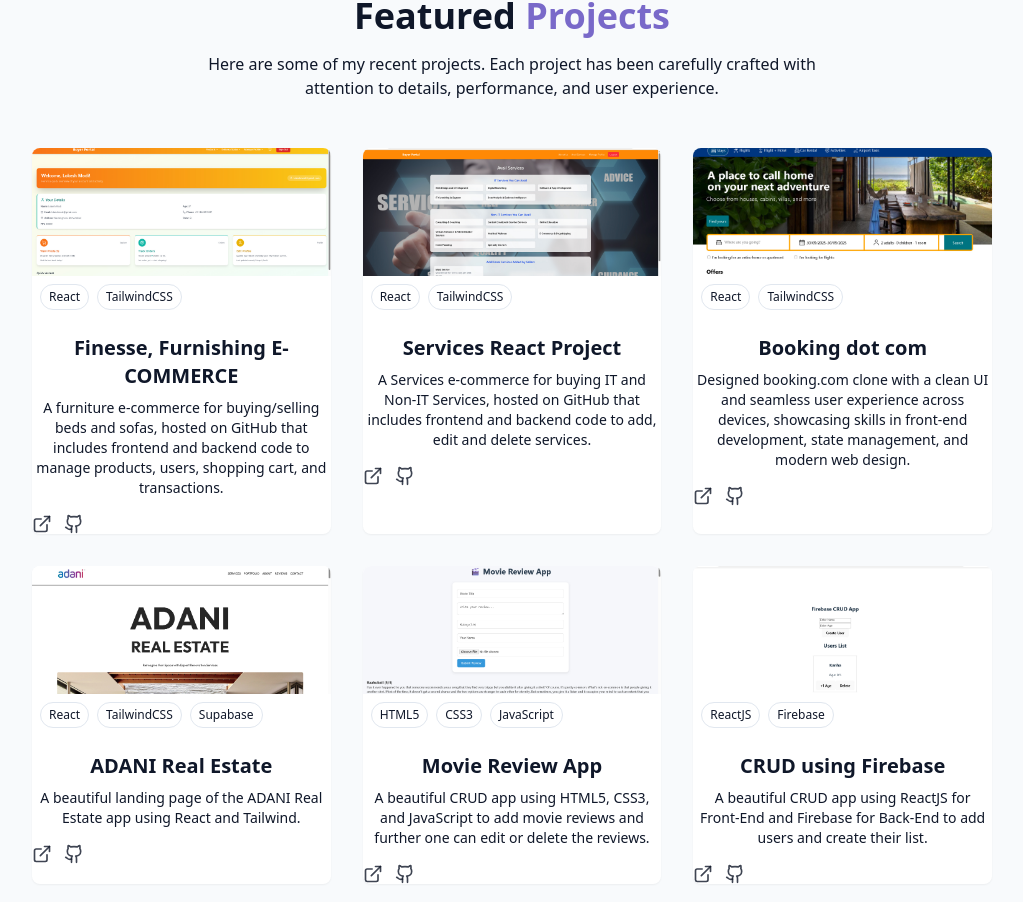
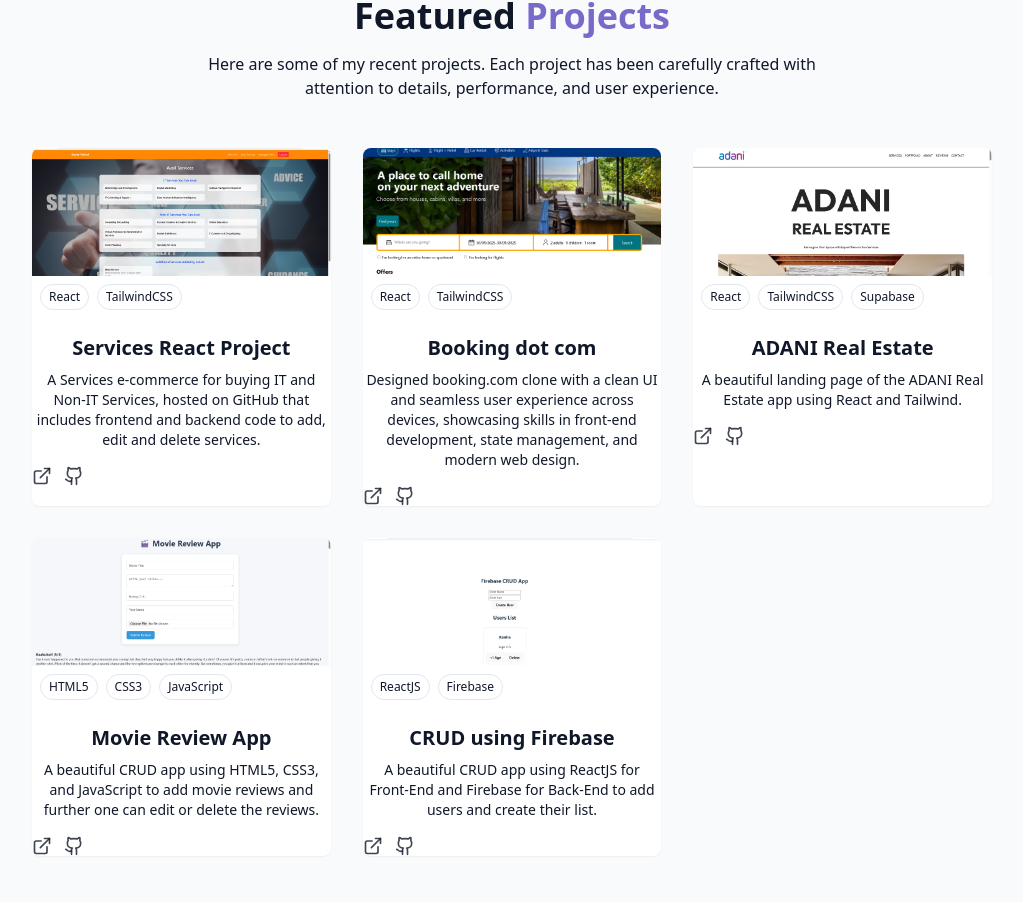
Before and after one commit to Prdp-ktri/September-2025-portfolio, a React (Vite) app: page / in a window 1280 px wide. Shown: the part 2710-3612 px from the top of the page, without its empty margins (128-1151 px from the left). Built offline with nearby package versions, Linux system fonts and the light colour scheme.

Commit message:
commit finesse removed
commit finesse removed

```diff
--- a/src/components/ProjectsSection.jsx
+++ b/src/components/ProjectsSection.jsx
@@ -2,16 +2,6 @@
 import { href } from "react-router-dom";
 
 const projects = [
-  {
-    id: 1,
-    title: "Finesse, Furnishing E-COMMERCE",
-    description:
-      "A furniture e-commerce for buying/selling beds and sofas, hosted on GitHub that includes frontend and backend code to manage products, users, shopping cart, and transactions.",
-    demoUrl: "",
-    tags: ["React", "TailwindCSS"],
-    githubUrl: "https://github.com/Prdp-ktri/bed-n-sofa-E-commerce-project",
-    image: "../../projects/ECommerce_buyersportal.jpg",
-  },
   {
     id: 2,
     title: "Services React Project",
```
